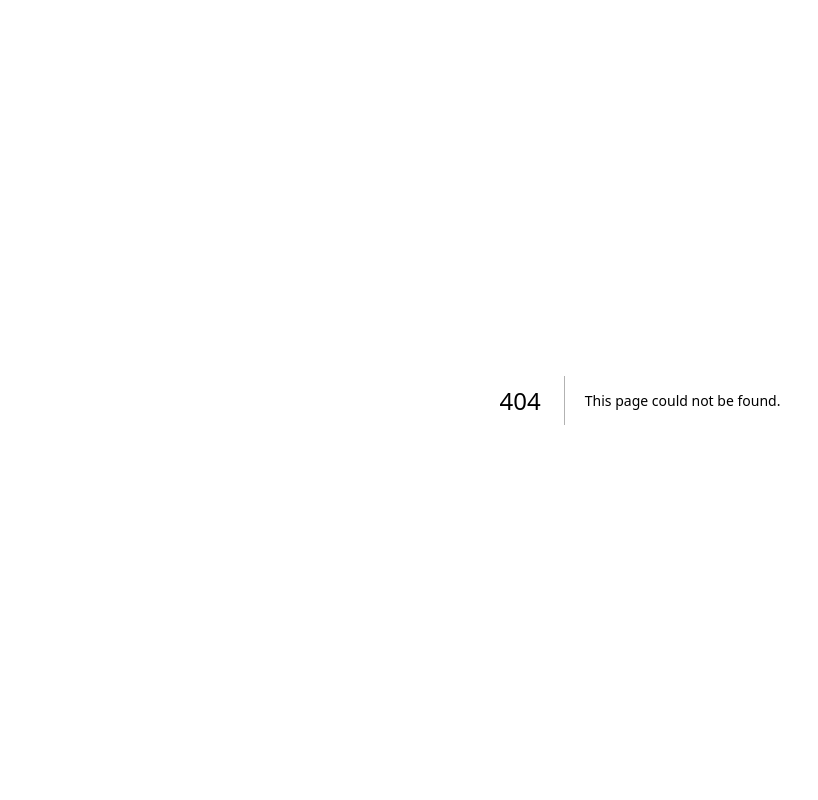
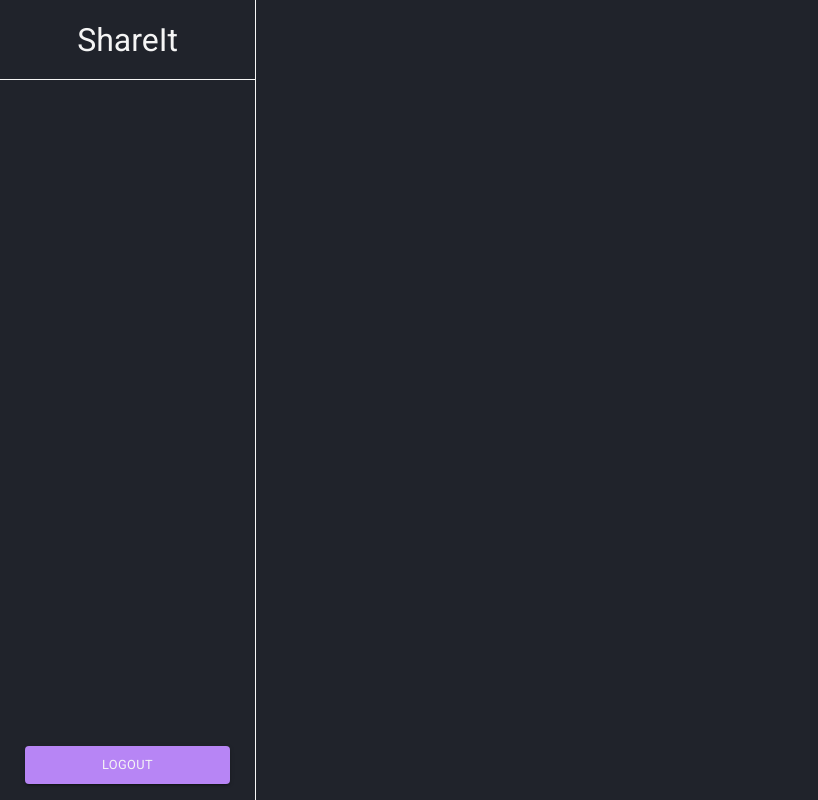
Before and after one commit to Abhishek-Kharpal/pdf-fe, a Next.js app: page /dashboard in a window 1280 px wide. Before the commit this address had no page. Shown: the whole page, without its empty margins (0-818 px from the left). Built offline with nearby package versions, Linux system fonts and the light colour scheme.

Commit message:
feat: add theme for typography

```diff
--- a/src/pages/_app.tsx
+++ b/src/pages/_app.tsx
@@ -1,6 +1,12 @@
-import '@/styles/globals.css'
-import type { AppProps } from 'next/app'
+import '@/styles/globals.css';
+import type { AppProps } from 'next/app';
+import { ThemeProvider } from '@mui/material/styles';
+import theme from '../theme';
 
 export default function App({ Component, pageProps }: AppProps) {
-  return <Component {...pageProps} />
+  return (
+    <ThemeProvider theme={theme}>
+      <Component {...pageProps} />
+    </ThemeProvider>
+  );
 }
--- /dev/null
+++ b/src/pages/dashboard/index.tsx
@@ -0,0 +1,83 @@
+import { useEffect, useState } from 'react';
+import { Box, Typography, LinearProgress, Button } from '@mui/material';
+
+const Dashboard = () => {
+  const [user, setUser] = useState(null);
+  const [files, setFiles] = useState([]);
+
+  useEffect(() => {
+    // Get user details
+    setUser({
+      name: 'Abhishek',
+      email: 'abk@gmail.com',
+      storage: 12,
+      files: [],
+      comments: [],
+    });
+    // Get files
+  }, []);
+
+  return (
+    <Box
+      bgcolor="primary.main"
+      minHeight="100vh"
+      sx={{
+        display: 'flex',
+        flexDirection: 'row',
+        justifyContent: 'space-between',
+      }}
+    >
+      {/* Sidebar */}
+      <Box
+        sx={{
+          width: '20vw',
+          height: '100vh',
+          bgcolor: 'primary.main',
+          display: 'flex',
+          flexDirection: 'column',
+          justifyContent: 'space-between',
+          borderRight: '1px solid #F5F5F5',
+        }}
+      >
+        {/* Logo */}
+        <Box
+          sx={{
+            display: 'flex',
+            flexDirection: 'row',
+            justifyContent: 'center',
+            alignItems: 'center',
+            height: '10%',
+            borderBottom: '1px solid #F5F5F5',
+          }}
+        >
+          <Typography variant="h4" color="primary.contrastText">
+            ShareIt
+          </Typography>
+        </Box>
+        {/* LogOut Button */}
+        <Box
+          sx={{
+            display: 'flex',
+            flexDirection: 'row',
+            justifyContent: 'center',
+            alignItems: 'center',
+          }}
+          className="basic-padding"
+        >
+          <Button variant="contained" color="secondary" sx={{ width: '16vw', padding: '8px', fontSize: '0.8rem' }}>
+            Logout
+          </Button>
+        </Box>
+      </Box>
+
+      {/* Panel */}
+      <Box>
+        {/* Header */}
+        {/* Upload Card */}
+        {/* Your Files */}
+      </Box>
+    </Box>
+  );
+};
+
+export default Dashboard;
--- a/src/theme.tsx
+++ b/src/theme.tsx
@@ -1,7 +1,7 @@
-import { createTheme } from '@mui/material/styles';
+import { createTheme, responsiveFontSizes } from '@mui/material/styles';
 import '@fontsource/roboto/400.css';
 
-const theme = createTheme({
+let theme = createTheme({
   palette: {
     primary: {
       main: '#20232b',
@@ -16,4 +16,76 @@ const theme = createTheme({
   },
 });
 
+theme.typography.h1 = {
+  fontFamily: 'Roboto',
+  fontWeight: 400,
+  fontSize: '2.5rem',
+  '@media (min-width:600px)': {
+    fontSize: '4rem',
+  },
+  [theme.breakpoints.up('md')]: {
+    fontSize: '6rem',
+  },
+};
+
+theme.typography.h2 = {
+  fontFamily: 'Roboto',
+  fontWeight: 400,
+  fontSize: '2rem',
+  '@media (min-width:600px)': {
+    fontSize: '3rem',
+  },
+  [theme.breakpoints.up('md')]: {
+    fontSize: '4rem',
+  },
+};
+
+theme.typography.h3 = {
+  fontFamily: 'Roboto',
+  fontWeight: 400,
+  fontSize: '1.5rem',
+  '@media (min-width:600px)': {
+    fontSize: '2rem',
+  },
+  [theme.breakpoints.up('md')]: {
+    fontSize: '3rem',
+  },
+};
+
+theme.typography.h4 = {
+  fontFamily: 'Roboto',
+  fontWeight: 400,
+  fontSize: '1.2rem',
+  '@media (min-width:600px)': {
+    fontSize: '1.5rem',
+  },
+  [theme.breakpoints.up('md')]: {
+    fontSize: '2rem',
+  },
+};
+
+theme.typography.h5 = {
+  fontFamily: 'Roboto',
+  fontWeight: 400,
+  fontSize: '1rem',
+  '@media (min-width:600px)': {
+    fontSize: '1.2rem',
+  },
+  [theme.breakpoints.up('md')]: {
+    fontSize: '1.5rem',
+  },
+};
+
+theme.typography.h6 = {
+  fontFamily: 'Roboto',
+  fontWeight: 400,
+  fontSize: '0.8rem',
+  '@media (min-width:600px)': {
+    fontSize: '1rem',
+  },
+  [theme.breakpoints.up('md')]: {
+    fontSize: '1.2rem',
+  },
+};
+
 export default theme;
```
Also changed, not shown: src/pages/index.tsx (+1 -11 lines), 1 other file (tests, documents, lock files or other folders).
